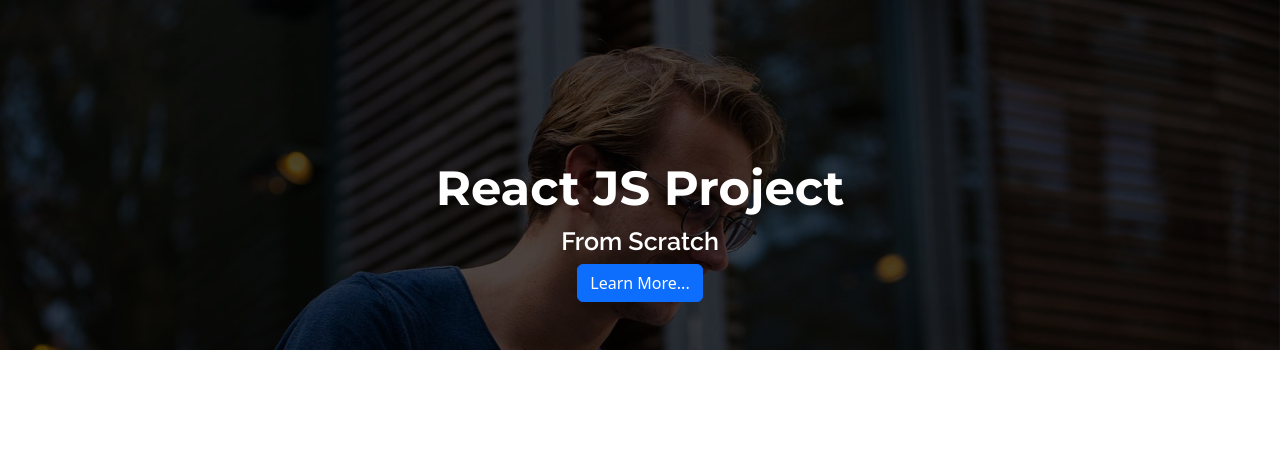
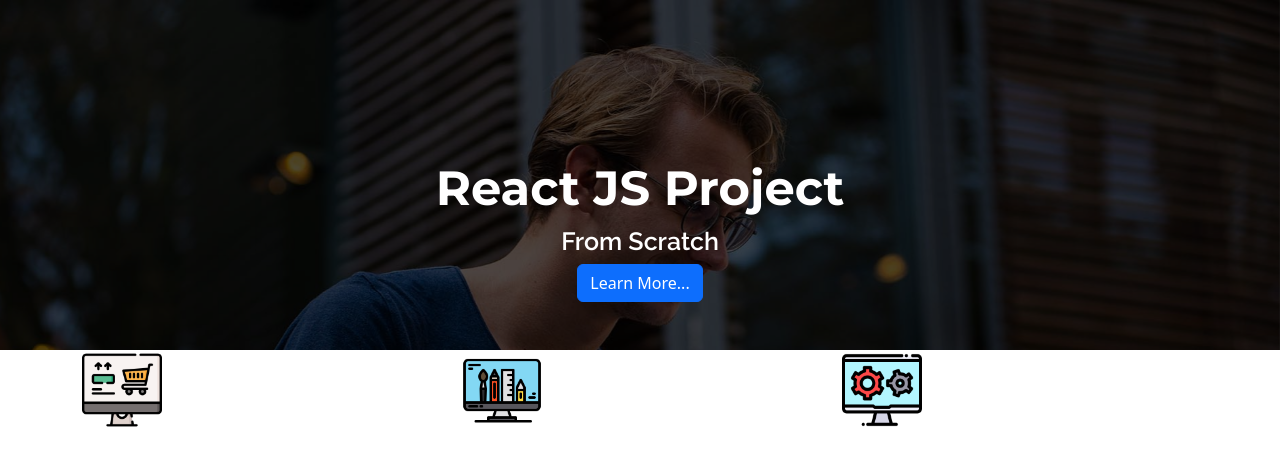
Before and after one commit to Ashraful05/react_js_template_from_scratch, a React (Create React App) app: page / in a window 1280 px wide. Shown: the top 466 px of the page. Built offline with nearby package versions, Linux system fonts and the light colour scheme.

Commit message:
services_component_part_1_completed_with_image_loading_with_style

```diff
--- a/src/App.js
+++ b/src/App.js
@@ -1,10 +1,12 @@
 import React from "react";
 import TopBanner from "./components/TopBanner/TopBanner";
+import Services from "./components/Services/Services";
 
 function App() {
   return (
    <div>
        <TopBanner/>
+       <Services/>
    </div>
   );
 }
--- a/src/asset/css/custom.css
+++ b/src/asset/css/custom.css
@@ -28,3 +28,15 @@
     color: #ffffff;
     font-size: 25px;
 }
+.ecommerceIcon{
+    height: 80px;
+    width: 80px;
+}
+.designIcon{
+    height: 80px;
+    width: 80px;
+}
+.webIcon{
+    height: 80px;
+    width: 80px;
+}
--- /dev/null
+++ b/src/components/Services/Services.jsx
@@ -0,0 +1,34 @@
+import React, {Component, Fragment} from "react";
+import {Container,Row,Col} from "react-bootstrap";
+import designIcon from '../../asset/image/design.png';
+import ecommerceIcon from '../../asset/image/ecommerce.png';
+import webIcon from '../../asset/image/web.png';
+
+export default class Services extends Component{
+    render() {
+        return(
+            <Fragment>
+                <Container>
+                    <Row>
+                        <Col lg={4} md={6} sm={12}>
+                            <div>
+                                <img className={'ecommerceIcon'} src={ecommerceIcon} alt=""/>
+                            </div>
+                        </Col>
+                        <Col lg={4} md={6} sm={12}>
+                            <div>
+                                <img className={'designIcon'} src={designIcon} alt=""/>
+                            </div>
+                        </Col>
+                        <Col lg={4} md={6} sm={12}>
+                            <div>
+                                <img className={'webIcon'} src={webIcon} alt=""/>
+                            </div>
+                        </Col>
+                    </Row>
+
+                </Container>
+            </Fragment>
+        )
+    }
+}
```
